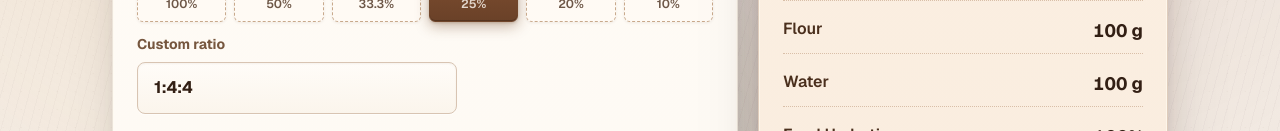
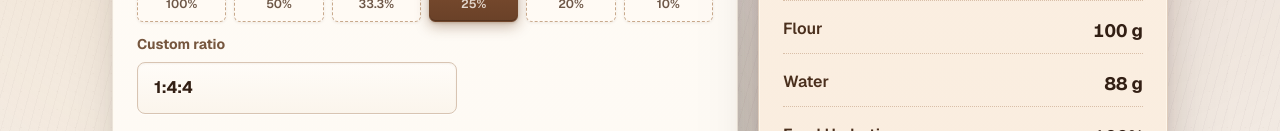
Before and after one commit to southjerseysourdough-sys/starter-ratio, a Next.js app: page / in a window 1280 px wide. Shown: the part 669-800 px from the top of the page. Built offline with nearby package versions, Linux system fonts and the light colour scheme.

Commit message:
Claude Browser Fixes

```diff
--- a/src/app/calculator.ts
+++ b/src/app/calculator.ts
@@ -56,29 +56,24 @@ export function calculateFormula({
 }
 
 export function getFermentationPaceNote(
-  inoculationPercent: number,
+  _inoculationPercent: number,
   roomTemperature: number,
 ) {
-  if (inoculationPercent >= 33 && roomTemperature >= 82) {
-    return "Very fast build. This may peak quickly and need feeding sooner.";
+  if (roomTemperature < 68) {
+    return "Slower build. Expect extended ferment time before peak.";
   }
 
-  if (inoculationPercent <= 15 && roomTemperature <= 70) {
-    return "Slow build. Good for overnight feeding or a cooler kitchen.";
+  if (roomTemperature <= 72) {
+    return "Moderate build. Good everyday feeding range.";
   }
 
-  if (inoculationPercent >= 33 || roomTemperature >= 80) {
+  if (roomTemperature <= 77) {
+    return "Balanced build. Good everyday feeding range.";
+  }
+
+  if (roomTemperature <= 82) {
     return "Fast build. Watch for an early peak.";
   }
 
-  if (
-    inoculationPercent >= 18 &&
-    inoculationPercent <= 30 &&
-    roomTemperature >= 72 &&
-    roomTemperature <= 78
-  ) {
-    return "Balanced build. Good everyday feeding range.";
-  }
-
-  return "Balanced build. Good everyday feeding range.";
+  return "Very fast build. This may peak quickly and need feeding sooner.";
 }
--- a/src/app/page.tsx
+++ b/src/app/page.tsx
@@ -410,9 +410,24 @@ export default function Home() {
     };
   }
 
+  const currentStarterHydration = starterHydrationPercent(
+    starterType,
+    customStarterHydration,
+  );
+  const starterHydrationFraction = currentStarterHydration / 100;
+  const starterWaterContribution =
+    starterHydrationFraction > 0
+      ? results.starter *
+        (starterHydrationFraction / (1 + starterHydrationFraction))
+      : 0;
+  const rawDisplayedWaterGrams = results.water - starterWaterContribution;
+  const displayedWaterGrams = Math.max(rawDisplayedWaterGrams, 0);
+  const starterCoversAllWater =
+    results.water > 0 && rawDisplayedWaterGrams <= 0;
+
   const starterAmount = measuredAmount(results.starter, "starter");
   const flourAmount = measuredAmount(results.flour, "flour");
-  const waterAmount = measuredAmount(results.water, "water");
+  const waterAmount = measuredAmount(displayedWaterGrams, "water");
   const finalTotalAmount = measuredAmount(results.finalTotal, "starter");
   const finalTotalDisplayValue =
     measureUnit === "cup"
@@ -815,7 +830,7 @@ export default function Home() {
                     className="input-standard"
                     inputMode="decimal"
                     onChange={(event) => updateCustomRatio(event.target.value)}
-                    placeholder="Example: 1:4:4"
+                    placeholder="e.g. 1:3:5"
                     type="text"
                     value={customRatio}
                   />
@@ -1123,7 +1138,11 @@ export default function Home() {
                 />
                 <ResultRow
                   label="Water"
-                  detail={waterAmount.detail}
+                  detail={
+                    starterCoversAllWater
+                      ? "Starter provides sufficient hydration."
+                      : waterAmount.detail
+                  }
                   value={waterAmount.value}
                 />
                 <ResultRow
```
